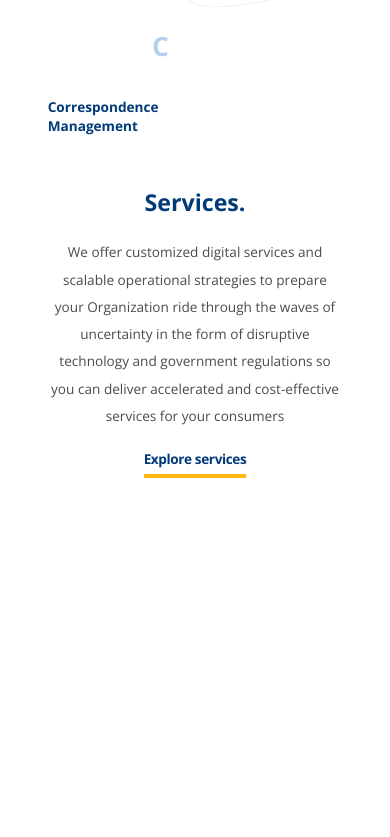
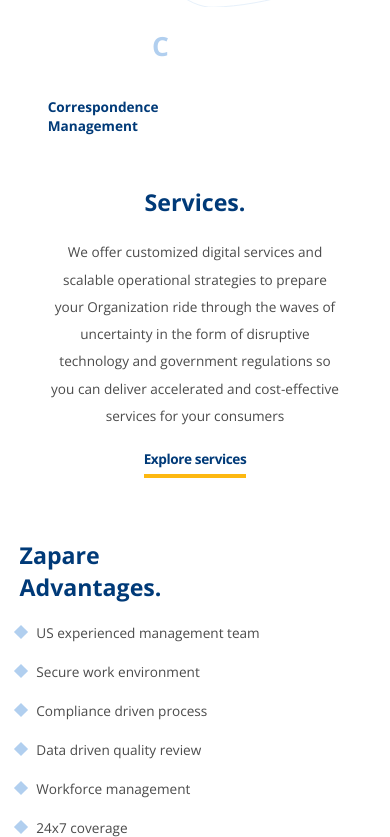
Before and after one commit to SheharyarAnwar/zapare_clone_mui, a React (Create React App) app: page / in a window 390 px wide. Shown: the part 2047-2884 px from the top of the page. Before the commit the page ends 2552 px from the top, so only its background shows below. Built offline with nearby package versions, Linux system fonts and the light colour scheme.

Commit message:
added advantages section

```diff
--- a/src/Components/Boxes/index.js
+++ b/src/Components/Boxes/index.js
@@ -1,5 +1,5 @@
-import { Grid } from "@material-ui/core";
-import React from "react";
+import { Grid, useMediaQuery } from "@material-ui/core";
+import React, { useMemo } from "react";
 
 import style from "./style";
 import clsx from "clsx";
@@ -15,32 +15,43 @@
 
 function Index() {
   const styles = style();
-
+  const smMatch = useMediaQuery((theme) => theme.breakpoints.down("xs"));
   const randamizeColors = () => {
     const ar = ["blue", "transparent", "yellow", "blueNavy", "white"];
     const randIndex = Math.floor(Math.random() * ar.length);
     return ar[randIndex];
   };
 
-  const boxLines = boxText
+  const boxLines = useMemo(() => {
+    const arr = [];
+    return boxText
       .map((val, i) => {
-      const factor = 3;
+        let factor;
+        !smMatch ? (factor = 3) : (factor = 4);
         const extraSlicer = boxText.length - i;
         const slicer = (i + 1) % factor;
+        const arOne = [];
         if (slicer === 0) {
-        return [boxText[i - 2], boxText[i - 1], boxText[i]];
+          for (let x = factor - 1; x >= 0; x--) {
+            arOne.push(boxText[i - x]);
+          }
+          return arOne;
         } else if (extraSlicer < factor) {
-        const arr = [];
+          if (arr.length > 0) return;
           for (let x = 0; x < extraSlicer; x++) {
             arr.push(boxText[i + x]);
           }
-
           return arr;
+        } else {
+          return undefined;
         }
       })
       .filter((val) => !!val);
-
-  const renderedItems = boxLines.map((val, i) => {
+  }, [smMatch]);
+  console.log(boxLines);
+  const renderedItems = useMemo(
+    () =>
+      boxLines.map((val, i) => {
         return (
           <Grid
             item
@@ -56,7 +67,9 @@
           >
             {val.map((item) => {
               return (
-            <div className={clsx(styles.smallBox, styles[randamizeColors()])}>
+                <div
+                  className={clsx(styles.smallBox, styles[randamizeColors()])}
+                >
                   <h1 style={{ marginLeft: "80%" }}>{item[0]}</h1>
                   <p style={{ margin: "10%" }}>{item}</p>
                 </div>
@@ -64,7 +77,9 @@
             })}
           </Grid>
         );
-  });
+      }),
+    []
+  );
   return (
     <>
       <Grid container item>
--- a/src/Components/Boxes/style.js
+++ b/src/Components/Boxes/style.js
@@ -25,6 +25,7 @@
     smallBox: {
       width: "85%",
       borderRadius: "20px",
+
       display: "flex",
       flexDirection: "column",
       justifyContent: "space-around",
--- a/src/Layout/SectionLayout/style.js
+++ b/src/Layout/SectionLayout/style.js
@@ -24,7 +24,7 @@
       },
       "& h2": {
         [theme.breakpoints.down("xl")]: {
-          fontSize: "calc(1.2em + 2.4vw)",
+          fontSize: "calc(1.5em + 3vw)",
           textAlign: "left",
         },
         [theme.breakpoints.down("sm")]: {
--- a/src/Sections/About/style.js
+++ b/src/Sections/About/style.js
@@ -5,7 +5,7 @@
   return {
     root: {
       [theme.breakpoints.down("xl")]: {
-        marginTop: "22vh",
+        marginTop: "30vh",
       },
       [theme.breakpoints.down("lg")]: {
         marginTop: "10vh",
--- /dev/null
+++ b/src/Sections/Advantages/index.js
@@ -0,0 +1,72 @@
+import React, { useMemo } from "react";
+import overlayImage from "../../Assets/overlay.png";
+import SectionLayout from "../../Layout/SectionLayout/index";
+import style from "./style";
+import { Grid } from "@material-ui/core";
+
+const list = [
+  "US experienced management team",
+  "Secure work environment",
+  "Compliance driven process",
+  "Data driven quality review",
+  "Workforce management",
+  "24x7 coverage",
+];
+function Index() {
+  const styles = style();
+  const settings = useMemo(
+    () => ({
+      rootClass: styles.root,
+      left: {
+        item: true,
+        container: true,
+        sm: 8,
+        justify: "center",
+        className: styles.pointers,
+        alignItems: "center",
+        children: (
+          <>
+            <div>
+              <h2> Zapare Advantages.</h2>
+              <Grid item container>
+                {list.map((val) => (
+                  <Grid
+                    item
+                    container
+                    style={{ paddingRight: "15px" }}
+                    alignItems="center"
+                    sm={6}
+                    xs={12}
+                  >
+                    <p>{val}</p>
+                  </Grid>
+                ))}
+              </Grid>
+            </div>
+          </>
+        ),
+      },
+      right: {
+        item: true,
+        container: true,
+        sm: 4,
+        className: styles.overlay,
+        justify: "flex-start",
+        alignItems: "center",
+        children: (
+          <>
+            <img src={overlayImage} />
+          </>
+        ),
+      },
+    }),
+    []
+  );
+  return (
+    <>
+      <SectionLayout {...settings} />
+    </>
+  );
+}
+
+export default Index;
--- /dev/null
+++ b/src/Sections/Advantages/style.js
@@ -0,0 +1,60 @@
+import { makeStyles } from "@material-ui/core";
+
+//const theme=useTheme()
+const style = makeStyles((theme) => {
+  return {
+    root: {
+      padding: "0 5%",
+      [theme.breakpoints.down("xs")]: {
+        justifyContent: "center",
+      },
+    },
+    pointers: {
+      "& h2": {
+        [theme.breakpoints.down("xl")]: {
+          fontSize: "calc(1.5em + 3vw)",
+          textAlign: "left",
+          marginRight: "60%",
+        },
+        [theme.breakpoints.down("sm")]: {
+          fontSize: "calc(1.4em + 1.2vw)",
+        },
+      },
+      "& p": {
+        position: "relative",
+        marginLeft: "5%",
+        color: theme.palette.slate,
+        [theme.breakpoints.down("xl")]: {
+          fontSize: "calc((1.2em + 3vw) / 2.8)",
+          marginTop: "40px",
+        },
+        [theme.breakpoints.down("sm")]: {
+          fontSize: "calc((1.4em + 0.5vw) / 1.5)",
+          marginTop: "20px",
+        },
+        "&::before": {
+          position: "absolute",
+          content: '""',
+          cursor: "pointer",
+          width: "10px",
+          height: "10px",
+          transform: "rotate(45deg)",
+          top: "calc(50% - 5px)",
+          left: "-20px",
+          backgroundColor: theme.palette.lightBlue,
+        },
+      },
+    },
+    overlay: {
+      "& img": {
+        [theme.breakpoints.down("sm")]: {
+          width: "700px",
+        },
+      },
+      [theme.breakpoints.down("xs")]: {
+        display: "none",
+      },
+    },
+  };
+});
+export default style;
--- a/src/Sections/Banner/style.js
+++ b/src/Sections/Banner/style.js
@@ -17,6 +17,17 @@
       },
     },
     slider: {
+      "& h2": {
+        [theme.breakpoints.down("xl")]: {
+          fontSize: "calc(1.2em + 2.4vw)",
+          textAlign: "left",
+          marginRight: 0,
+        },
+        [theme.breakpoints.down("sm")]: {
+          fontSize: "calc(1.4em + 1.2vw)",
+          textAlign: "center",
+        },
+      },
       paddingLeft: "20px",
       maxHeight: "450px",
       [theme.breakpoints.down("sm")]: {
--- a/src/Views/Main/index.js
+++ b/src/Views/Main/index.js
@@ -3,6 +3,7 @@
 import BannerSection from "../../Sections/Banner/index";
 import AboutSection from "../../Sections/About/index";
 import ServiceSection from "../../Sections/Services/index";
+import AdvantagesSection from "../../Sections/Advantages/index";
 function Index() {
   return (
     <>
@@ -10,6 +11,7 @@
       <BannerSection />
       <AboutSection />
       <ServiceSection />
+      <AdvantagesSection />
     </>
   );
 }
```
Also changed, not shown: src/Assets/overlay.png (added), 1 other file (tests, documents, lock files or other folders). Lines whose indentation alone changed are shown as unchanged.
